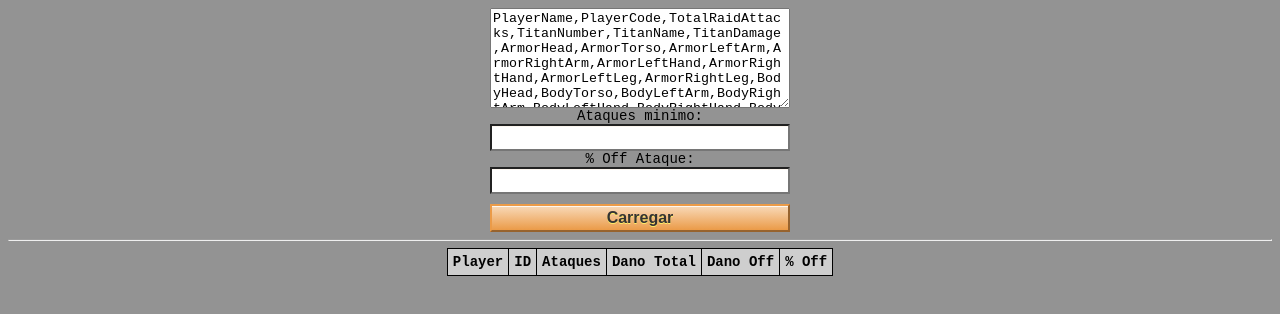
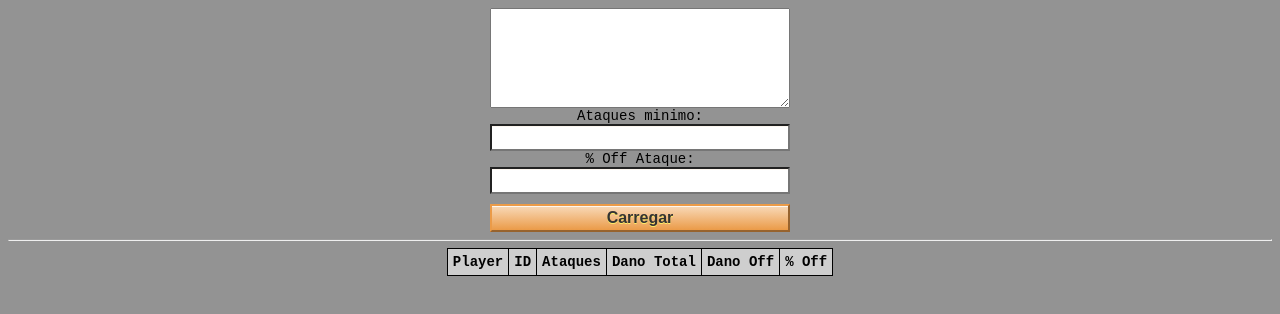
Before and after one commit to JonesCesarN/raidLog, a plain HTML site: page index.html in a window 1280 px wide. Drawn offline with Linux system fonts and the light colour scheme.

Commit message:
add body skeleton

```diff
--- a/index.html
+++ b/index.html
@@ -11,19 +11,7 @@
 <body>
 
     <head>
-        <textarea style="height: 100px;" id="texto" rows=4>PlayerName,PlayerCode,TotalRaidAttacks,TitanNumber,TitanName,TitanDamage,ArmorHead,ArmorTorso,ArmorLeftArm,ArmorRightArm,ArmorLeftHand,ArmorRightHand,ArmorLeftLeg,ArmorRightLeg,BodyHead,BodyTorso,BodyLeftArm,BodyRightArm,BodyLeftHand,BodyRightHand,BodyLeftLeg,BodyRightLeg,SkeletonHead,SkeletonTorso,SkeletonLeftArm,SkeletonRightArm,SkeletonLeftHand,SkeletonRightHand,SkeletonLeftLeg,SkeletonRightLeg
-            [CV] Xerry,7enrx,24,0,Jukk the Overseer,18936286,0,639979,0,0,0,0,0,0,2921985,7058768,0,164152,647553,7503464,0,0,0,0,383,0,0,0,0,0
-            [CV] Xerry,7enrx,24,1,Terro the Seeker,4705716,0,2282280,0,0,0,0,0,0,2423436,0,0,0,0,0,0,0,0,0,0,0,0,0,0,0
-            [CV] Xerry,7enrx,24,2,Terro the Seeker,21389326,2392136,4850049,0,0,0,0,0,1967574,0,9512720,0,0,0,0,0,2666846,0,0,0,0,0,0,0,0
-            [CV] Xerry,7enrx,24,3,Mohaca the Gale,26830072,501450,7364,595427,359374,386408,496636,3279616,2793003,14188621,0,588751,486667,1636992,759706,0,750050,0,0,0,0,0,0,0,0
-            sTeps,7r67xr,24,0,Jukk the Overseer,23183815,2554011,26629,7616755,492539,518599,777089,2903,2903,0,11192383,0,0,0,0,0,0,0,0,0,0,0,0,0,0
-            sTeps,7r67xr,24,1,Terro the Seeker,11522533,0,0,0,0,0,0,0,0,2238016,9284517,0,0,0,0,0,0,0,0,0,0,0,0,0,0
-            sTeps,7r67xr,24,2,Terro the Seeker,11387606,0,0,0,0,0,0,0,0,0,8736778,0,0,0,0,0,2650828,0,0,0,0,0,0,0,0
-            sTeps,7r67xr,24,3,Mohaca the Gale,22596968,6604419,0,2402239,0,13366,0,0,0,0,0,2212331,0,0,0,7365301,3998983,0,0,0,0,0,0,0,326
-            [CV] HULK™,5943bx9,20,0,Jukk the Overseer,13623933,0,0,0,0,0,0,0,0,11286994,0,0,0,2332893,0,0,0,0,0,4045,0,0,0,0,0
-            [CV] HULK™,5943bx9,20,1,Terro the Seeker,26764947,5403226,8197188,0,0,0,0,0,0,8403957,4760575,0,0,0,0,0,0,0,0,0,0,0,0,0,0
-            [CV] HULK™,5943bx9,20,2,Terro the Seeker,13636668,0,0,0,0,0,0,0,0,5300818,8335849,0,0,0,0,0,0,0,0,0,0,0,0,0,0
-            [CV] HULK™,5943bx9,20,3,Mohaca the Gale,13875654,10719568,317,0,0,0,0,0,0,600036,0,0,0,2555732,0,0,0,0,0,0,0,0,0,0,0</textarea>
+        <textarea style="height: 100px;" id="texto" rows=4></textarea>
         <nav>
             Ataques minimo: <input type="number" name="" id="minAtq">
             % Off Ataque: <input type="number" name="" id="minOff">
```
